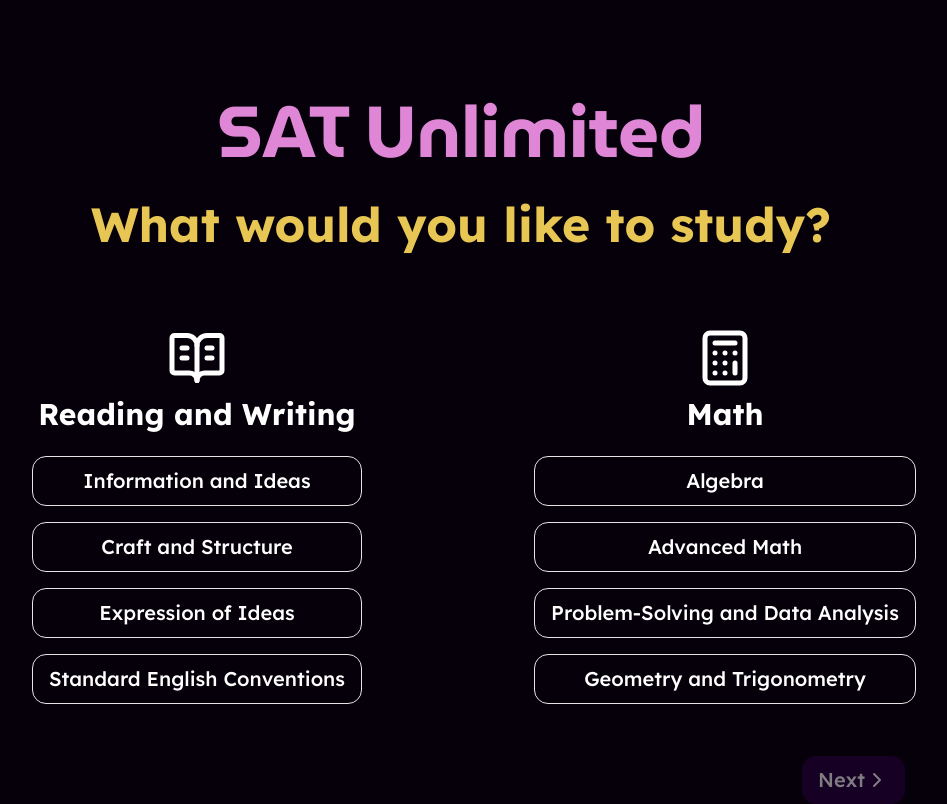
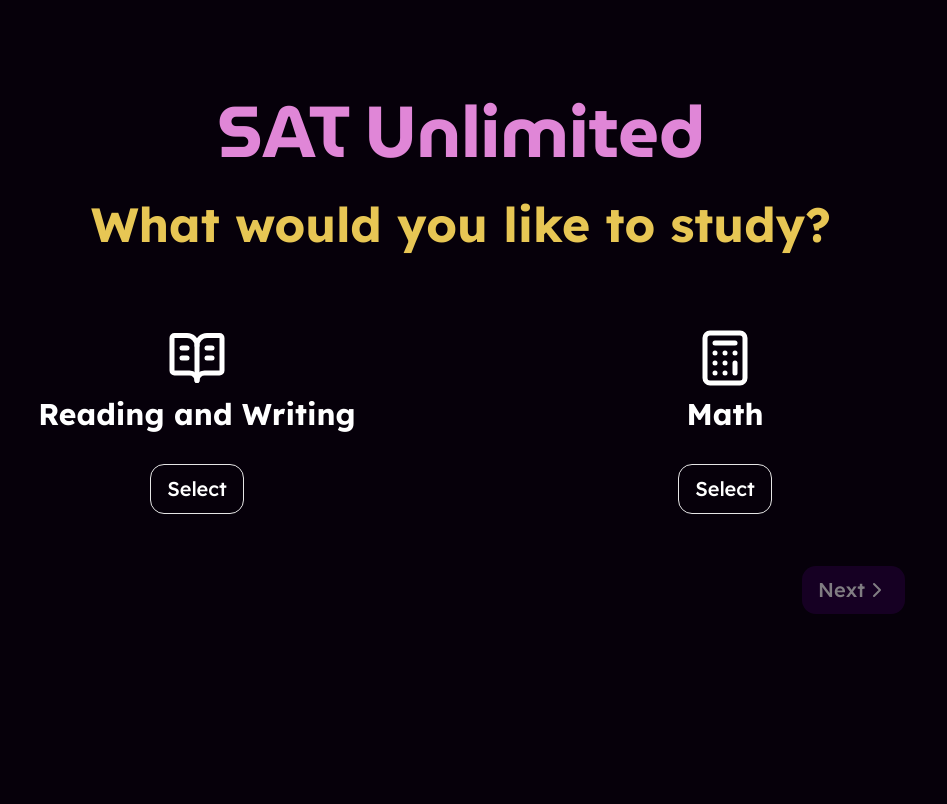
Before and after one commit to kshau/sat-unlimited, a Next.js app: page / in a window 1280 px wide. Shown: the top 804 px of the page, without its empty margins (179-1126 px from the left). Built offline with nearby package versions, Linux system fonts and the light colour scheme.

Commit message:
had to remove question subcategories and replace them with just reading and math

```diff
--- a/src/app/page.jsx
+++ b/src/app/page.jsx
@@ -6,53 +6,6 @@ import { Button } from "@/components/ui/button"
 import { Input } from "@/components/ui/input"
 import { BookOpenTextIcon, CalculatorIcon, ChevronLeftIcon, ChevronRightIcon, Clock4Icon, FileTextIcon } from "lucide-react"
 import { useState } from "react"
-
-const questionCategories = [
-  {
-    "name": "Reading and Writing",
-    "iconElem": <BookOpenTextIcon size={60}/>,
-    "subcats": [
-      {
-        "name": "Information and Ideas",
-        "id": "info_and_ideas"
-      },
-      {
-        "name": "Craft and Structure",
-        "id": "craft_and_structure"
-      },
-      {
-        "name": "Expression of Ideas",
-        "id": "expression_of_ideas"
-      },
-      {
-        "name": "Standard English Conventions",
-        "id": "standard_english_conventions"
-      }
-    ]
-  },
-  {
-    "name": "Math",
-    "iconElem": <CalculatorIcon size={60}/>,
-    "subcats": [
-      {
-        "name": "Algebra",
-        "id": "algebra"
-      },
-      {
-        "name": "Advanced Math",
-        "id": "advanced_math"
-      },
-      {
-        "name": "Problem-Solving and Data Analysis",
-        "id": "problem_solving_and_data_analysis"
-      },
-      {
-        "name": "Geometry and Trigonometry",
-        "id": "geometry_and_trigonometry"
-      }
-    ]
-  }
-]
 
 const limitIntegerToRange = (int, min, max) => {
 
@@ -125,21 +78,24 @@ export default function Home() {
           <div className="flex flex-col w-fit self-center">
 
             <div className="flex flex-wrap self-center mt-20 gap-x-36 gap-y-12 justify-center">
-              {questionCategories.map(category => (
               <div className="flex flex-col items-center w-96 ">
-                  {category.iconElem}
+                <BookOpenTextIcon size={60}/>
                 <span className="text-3xl font-bold mt-2">
-                    {category.name}
+                  Reading and Writing
                 </span>
-                  <div className="flex flex-col mt-6 gap-y-4">
-                    {category.subcats.map(subcat => (
-                      <Button variant="outline" className={`w-86 ${selectedQuestionSubcats.includes(subcat.id) ? "bg-accent text-accent-foreground" : ""}`} onClick={() => {toggleSelectedSubcat(subcat.id)}}>
-                        {subcat.name}
+                <Button variant="outline" className={`mt-8 ${selectedQuestionSubcats.includes("reading_and_writing") ? "bg-accent text-accent-foreground" : ""}`} onClick={() => {toggleSelectedSubcat("reading_and_writing")}}>
+                  {selectedQuestionSubcats.includes("reading_and_writing") ? "Selected" : "Select"}
                 </Button>
-                    ))}
               </div>
+              <div className="flex flex-col items-center w-96 ">
+                <CalculatorIcon size={60}/>
+                <span className="text-3xl font-bold mt-2">
+                  Math
+                </span>
+                <Button variant="outline" className={`mt-8 ${selectedQuestionSubcats.includes("math") ? "bg-accent text-accent-foreground" : ""}`} onClick={() => {toggleSelectedSubcat("math")}}>
+                  {selectedQuestionSubcats.includes("math") ? "Selected" : "Select"}
+                </Button>
               </div>
-              ))}
             </div>
 
             <div className="mt-10">
```
Lines whose indentation alone changed are shown as unchanged.
